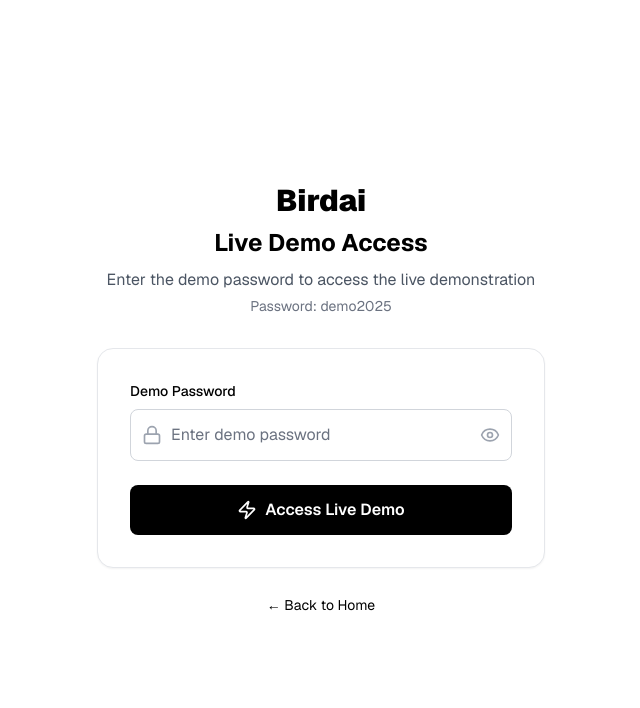
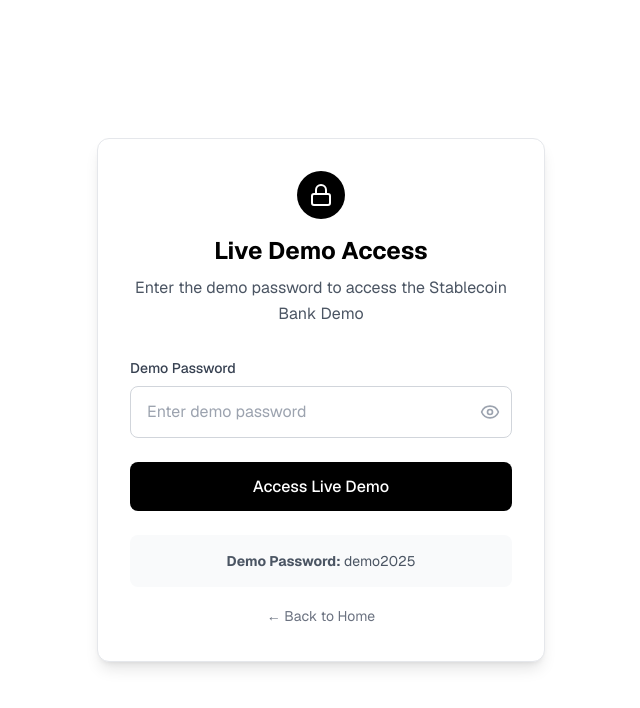
Before and after one commit to Kfar19/CursorWeb, a Next.js app: page /live-demo/login in a window 1280 px wide. Shown: the top 708 px of the page, without its empty margins (319-959 px from the left). Built offline with nearby package versions, Linux system fonts and the light colour scheme.

Commit message:
Convert demo login to client-side only to bypass API route issues

```diff
--- a/src/app/live-demo/login/page.tsx
+++ b/src/app/live-demo/login/page.tsx
@@ -3,13 +3,13 @@
 import { useState } from 'react';
 import { useRouter } from 'next/navigation';
 import { motion } from 'framer-motion';
-import { Eye, EyeOff, Lock, Zap } from 'lucide-react';
+import { Lock, Eye, EyeOff } from 'lucide-react';
 
 export default function DemoLogin() {
   const [password, setPassword] = useState('');
   const [showPassword, setShowPassword] = useState(false);
+  const [error, setError] = useState('');
   const [isLoading, setIsLoading] = useState(false);
-  const [error, setError] = useState('');
   const router = useRouter();
 
   const handleSubmit = async (e: React.FormEvent) => {
@@ -17,164 +17,106 @@ export default function DemoLogin() {
     setIsLoading(true);
     setError('');
 
-    console.log('Attempting login with password:', password);
+    console.log('Demo login attempt with password:', password);
 
-    try {
-      const response = await fetch('/api/demo/auth/login', {
-        method: 'POST',
-        headers: {
-          'Content-Type': 'application/json',
-        },
-        body: JSON.stringify({ password }),
-      });
+    // Client-side password validation
+    const DEMO_PASSWORD = 'demo2025';
 
-      console.log('Response status:', response.status);
-      const data = await response.json();
-      console.log('Response data:', data);
+    if (password === DEMO_PASSWORD) {
+      console.log('Password correct, setting demo token');
 
-      if (response.ok) {
-        localStorage.setItem('demoToken', data.token);
+      // Create a simple demo token (client-side only)
+      const demoToken = btoa(JSON.stringify({
+        access: 'demo',
+        timestamp: Date.now(),
+        expires: Date.now() + (2 * 60 * 60 * 1000) // 2 hours
+      }));
+
+      // Store in localStorage
+      localStorage.setItem('demoToken', demoToken);
+
+      console.log('Demo token stored, redirecting to live demo');
       router.push('/live-demo');
     } else {
-        setError(data.message || 'Login failed');
+      console.log('Password incorrect');
+      setError('Invalid demo password');
     }
-    } catch (err) {
-      console.error('Login error:', err);
-      setError('Network error. Please try again.');
-    } finally {
+
     setIsLoading(false);
-    }
   };
 
   return (
-    <div className="min-h-screen bg-white flex items-center justify-center px-4">
-      <div className="max-w-md w-full">
-        {/* Header */}
+    <div className="min-h-screen bg-white flex items-center justify-center p-4">
+      <motion.div
+        initial={{ opacity: 0, y: 20 }}
+        animate={{ opacity: 1, y: 0 }}
+        className="w-full max-w-md"
+      >
+        <div className="bg-white border border-gray-200 rounded-xl shadow-lg p-8">
           <div className="text-center mb-8">
-          <motion.div
-            className="text-3xl font-black text-black mb-2"
-            initial={{ opacity: 0, y: -20 }}
-            animate={{ opacity: 1, y: 0 }}
-            transition={{ duration: 0.5 }}
-          >
-            Birdai
-          </motion.div>
-          <motion.h1
-            className="text-2xl font-bold text-black"
-            initial={{ opacity: 0, y: -20 }}
-            animate={{ opacity: 1, y: 0 }}
-            transition={{ duration: 0.5, delay: 0.1 }}
-          >
-            Live Demo Access
-          </motion.h1>
-                      <motion.p
-              className="text-gray-600 mt-2"
-              initial={{ opacity: 0, y: -20 }}
-              animate={{ opacity: 1, y: 0 }}
-              transition={{ duration: 0.5, delay: 0.2 }}
-            >
-              Enter the demo password to access the live demonstration
-            </motion.p>
-            <motion.p
-              className="text-sm text-gray-500 mt-1"
-              initial={{ opacity: 0, y: -20 }}
-              animate={{ opacity: 1, y: 0 }}
-              transition={{ duration: 0.5, delay: 0.3 }}
-            >
-              Password: demo2025
-            </motion.p>
+            <div className="mx-auto w-12 h-12 bg-black rounded-full flex items-center justify-center mb-4">
+              <Lock className="w-6 h-6 text-white" />
+            </div>
+            <h1 className="text-2xl font-bold text-black mb-2">Live Demo Access</h1>
+            <p className="text-gray-600">Enter the demo password to access the Stablecoin Bank Demo</p>
           </div>
 
-        {/* Login Form */}
-        <motion.div
-          className="bg-white rounded-2xl border border-gray-200 p-8 shadow-sm"
-          initial={{ opacity: 0, y: 20 }}
-          animate={{ opacity: 1, y: 0 }}
-          transition={{ duration: 0.5, delay: 0.3 }}
-        >
           <form onSubmit={handleSubmit} className="space-y-6">
-            {/* Password Field */}
             <div>
-              <label htmlFor="password" className="block text-sm font-medium text-black mb-2">
+              <label htmlFor="password" className="block text-sm font-medium text-gray-700 mb-2">
                 Demo Password
               </label>
               <div className="relative">
-                <div className="absolute inset-y-0 left-0 pl-3 flex items-center pointer-events-none">
-                  <Lock className="h-5 w-5 text-gray-400" />
-                </div>
                 <input
                   type={showPassword ? 'text' : 'password'}
                   id="password"
-                  name="password"
                   value={password}
                   onChange={(e) => setPassword(e.target.value)}
+                  className="w-full px-4 py-3 border border-gray-300 rounded-lg focus:ring-2 focus:ring-black focus:border-transparent transition-colors"
+                  placeholder="Enter demo password"
                   required
-                  className="w-full pl-10 pr-12 py-3 border border-gray-300 rounded-lg text-black placeholder-gray-500 focus:outline-none focus:border-black focus:ring-1 focus:ring-black transition-colors"
-                  placeholder="Enter demo password"
                 />
                 <button
                   type="button"
-                  className="absolute inset-y-0 right-0 pr-3 flex items-center"
                   onClick={() => setShowPassword(!showPassword)}
+                  className="absolute right-3 top-1/2 transform -translate-y-1/2 text-gray-400 hover:text-gray-600"
                 >
-                  {showPassword ? (
-                    <EyeOff className="h-5 w-5 text-gray-400 hover:text-gray-600" />
-                  ) : (
-                    <Eye className="h-5 w-5 text-gray-400 hover:text-gray-600" />
-                  )}
+                  {showPassword ? <EyeOff className="w-5 h-5" /> : <Eye className="w-5 h-5" />}
                 </button>
               </div>
             </div>
 
-            {/* Error Message */}
             {error && (
-              <motion.div
-                className="bg-red-50 border border-red-200 text-red-700 px-4 py-3 rounded-lg text-sm"
-                initial={{ opacity: 0, y: -10 }}
-                animate={{ opacity: 1, y: 0 }}
-              >
-                {error}
-              </motion.div>
+              <div className="bg-red-50 border border-red-200 rounded-lg p-3">
+                <p className="text-red-600 text-sm">{error}</p>
+              </div>
             )}
 
-            {/* Submit Button */}
-            <motion.button
+            <button
               type="submit"
               disabled={isLoading}
-              className="w-full bg-black text-white font-semibold py-3 px-6 rounded-lg hover:bg-gray-800 disabled:opacity-50 disabled:cursor-not-allowed transition-colors flex items-center justify-center space-x-2"
-              whileHover={{ scale: 1.02 }}
-              whileTap={{ scale: 0.98 }}
+              className="w-full bg-black text-white py-3 px-4 rounded-lg font-medium hover:bg-gray-800 transition-colors disabled:opacity-50 disabled:cursor-not-allowed"
             >
-              {isLoading ? (
-                <>
-                  <div className="w-5 h-5 border-2 border-white border-t-transparent rounded-full animate-spin" />
-                  <span>Accessing Demo...</span>
-                </>
-              ) : (
-                <>
-                  <Zap className="w-5 h-5" />
-                  <span>Access Live Demo</span>
-                </>
-              )}
-            </motion.button>
+              {isLoading ? 'Accessing Demo...' : 'Access Live Demo'}
+            </button>
           </form>
-        </motion.div>
 
-        {/* Back to Home */}
-        <motion.div
-          className="text-center mt-6"
-          initial={{ opacity: 0 }}
-          animate={{ opacity: 1 }}
-          transition={{ duration: 0.5, delay: 0.4 }}
-        >
-          <a
-            href="/"
-            className="text-black hover:text-gray-600 transition-colors text-sm"
+          <div className="mt-6 p-4 bg-gray-50 rounded-lg">
+            <p className="text-sm text-gray-600 text-center">
+              <strong>Demo Password:</strong> demo2025
+            </p>
+          </div>
+
+          <div className="mt-4 text-center">
+            <button
+              onClick={() => router.push('/')}
+              className="text-sm text-gray-500 hover:text-black transition-colors"
             >
               ← Back to Home
-          </a>
+            </button>
+          </div>
+        </div>
       </motion.div>
-      </div>
     </div>
   );
 }
--- a/src/app/live-demo/page.tsx
+++ b/src/app/live-demo/page.tsx
@@ -1,8 +1,7 @@
 'use client';
 
-import { useState, useEffect } from 'react';
+import { useEffect, useState } from 'react';
 import { useRouter } from 'next/navigation';
-import { motion } from 'framer-motion';
 import { Dashboard } from './components/Dashboard';
 
 export default function LiveDemo() {
@@ -11,42 +10,46 @@ export default function LiveDemo() {
   const router = useRouter();
 
   useEffect(() => {
-    checkAuth();
-  }, []);
+    // Check for demo token in localStorage
+    const demoToken = localStorage.getItem('demoToken');
 
-  const checkAuth = async () => {
-    const token = localStorage.getItem('demoToken');
-    if (!token) {
-      router.push('/live-demo/login');
-      return;
-    }
+    if (demoToken) {
+      try {
+        // Decode the token
+        const tokenData = JSON.parse(atob(demoToken));
+        const now = Date.now();
 
-    try {
-      const response = await fetch('/api/demo/auth/verify', {
-        headers: {
-          'Authorization': `Bearer ${token}`
+        // Check if token is expired
+        if (tokenData.expires && now < tokenData.expires && tokenData.access === 'demo') {
+          setIsAuthenticated(true);
+        } else {
+          // Token expired or invalid
+          localStorage.removeItem('demoToken');
+          router.push('/live-demo/login');
         }
-      });
-
-      if (response.ok) {
-        setIsAuthenticated(true);
-      } else {
+      } catch (error) {
+        // Invalid token
         localStorage.removeItem('demoToken');
         router.push('/live-demo/login');
       }
-    } catch (error) {
-      localStorage.removeItem('demoToken');
+    } else {
+      // No token found
       router.push('/live-demo/login');
-    } finally {
-      setIsLoading(false);
     }
+
+    setIsLoading(false);
+  }, [router]);
+
+  const handleLogout = () => {
+    localStorage.removeItem('demoToken');
+    router.push('/live-demo/login');
   };
 
   if (isLoading) {
     return (
       <div className="min-h-screen bg-white flex items-center justify-center">
         <div className="text-center">
-          <div className="w-8 h-8 border-2 border-black border-t-transparent rounded-full animate-spin mx-auto mb-4" />
+          <div className="animate-spin rounded-full h-12 w-12 border-b-2 border-black mx-auto mb-4"></div>
           <p className="text-black">Loading demo...</p>
         </div>
       </div>
@@ -54,13 +57,21 @@ export default function LiveDemo() {
   }
 
   if (!isAuthenticated) {
-    return null;
+    return null; // Will redirect to login
   }
 
   return (
     <div className="min-h-screen bg-gray-100 p-6">
       <div className="max-w-3xl mx-auto bg-white p-6 rounded-xl shadow-xl">
-        <h1 className="text-2xl font-bold mb-4">Stablecoin Bank Demo (Sui)</h1>
+        <div className="flex justify-between items-center mb-6">
+          <h1 className="text-2xl font-bold text-black">Stablecoin Bank Demo (Sui)</h1>
+          <button
+            onClick={handleLogout}
+            className="bg-red-600 text-white px-4 py-2 rounded-lg hover:bg-red-700 transition-colors"
+          >
+            Logout
+          </button>
+        </div>
         <Dashboard />
       </div>
     </div>
```
Also changed, not shown: src/middleware.ts (+6 -10 lines). Lines whose indentation alone changed are shown as unchanged.
